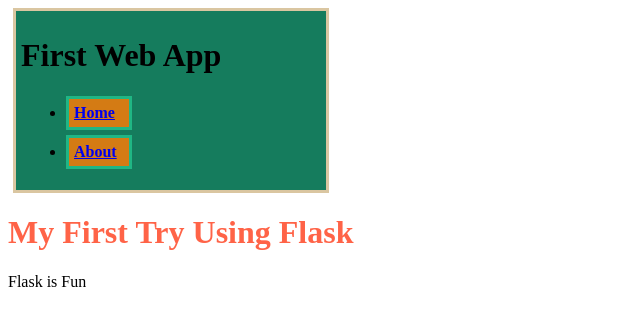
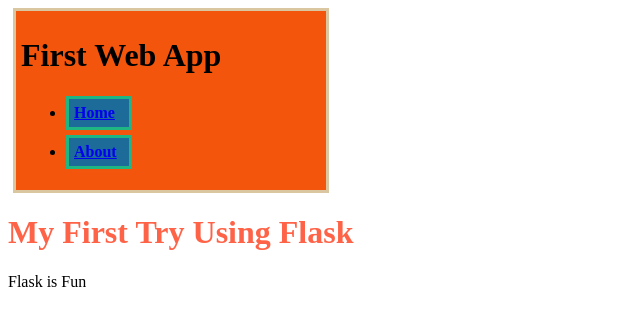
Before and after one commit to rambhaskark/python-web, a Flask app: page / in a window 1280 px wide. Shown: the top 326 px of the page, without its empty margins (0-640 px from the left). Run offline with Flask 2, Linux system fonts and the light colour scheme.

Commit message:
python-web-colour:red

```diff
--- a/WebApplication/templates/template.html
+++ b/WebApplication/templates/template.html
@@ -6,7 +6,7 @@
     <link rel="stylesheet" href="{{ url_for('static',    filename='css/template.css') }}">
 <style>
 div {
-  background-color: rgb(21, 124, 93);
+  background-color: rgb(243, 85, 12);
   width: 300px;
   border: 3px solid rgb(218, 198, 161);
   padding: 5px;
@@ -14,7 +14,7 @@ div {
 }
 
 li {
-  background-color: rgb(212, 123, 20);
+  background-color: rgb(28, 107, 153);
   width: 50px;
   border: 3px solid rgb(32, 182, 132);
   padding: 5px;
```
